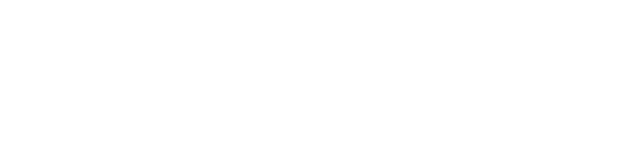
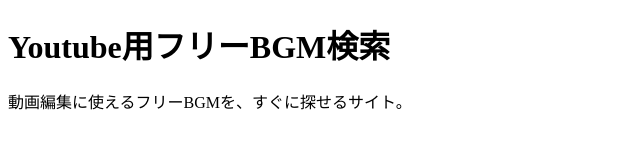
Before and after one commit to cationqueen/bgm-search-site, a plain HTML site: page index.html in a window 1280 px wide. Shown: the whole page, without its empty margins (0-640 px from the left). Drawn offline with Linux system fonts and the light colour scheme.

Commit message:
Update index.html

```diff
--- a/index.html
+++ b/index.html
@@ -8,7 +8,8 @@
 <body>
 
   <header>
-
+    <h1>Youtube用フリーBGM検索</h1>
+    <p>動画編集に使えるフリーBGMを、すぐに探せるサイト。</p>
   </header>
 
   <main>
```
